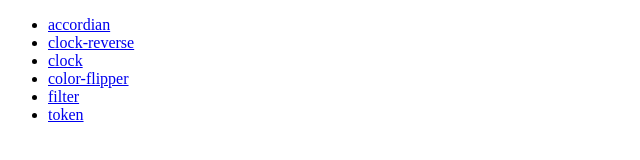
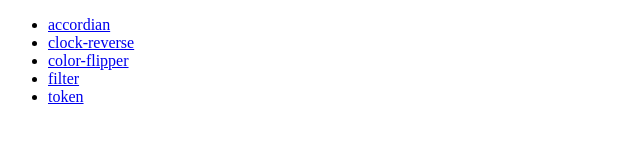
Before and after one commit to Abdullahmaajic/fsd-04-js, a website: page index.html in a window 1280 px wide. Shown: the whole page, without its empty margins (0-640 px from the left). Drawn offline with Linux system fonts and the light colour scheme.

Commit message:
newjs-files

```diff
--- a/index.html
+++ b/index.html
@@ -10,7 +10,6 @@
     <ul>
         <li><a href="app/accordian/index.html" target="_blank">accordian</a></li>
         <li><a href="app/clock-reverse/index.html" target="_blank">clock-reverse</a></li>
-        <li><a href="app/clock/index.html" target="_blank">clock</a></li>
         <li><a href="app/color-flipper/index.html" target="_blank">color-flipper</a></li>
         <li><a href="app/filter/index.html" target="_blank">filter</a></li>
         <li><a href="app/token/index.html" target="_blank">token</a></li>
```
